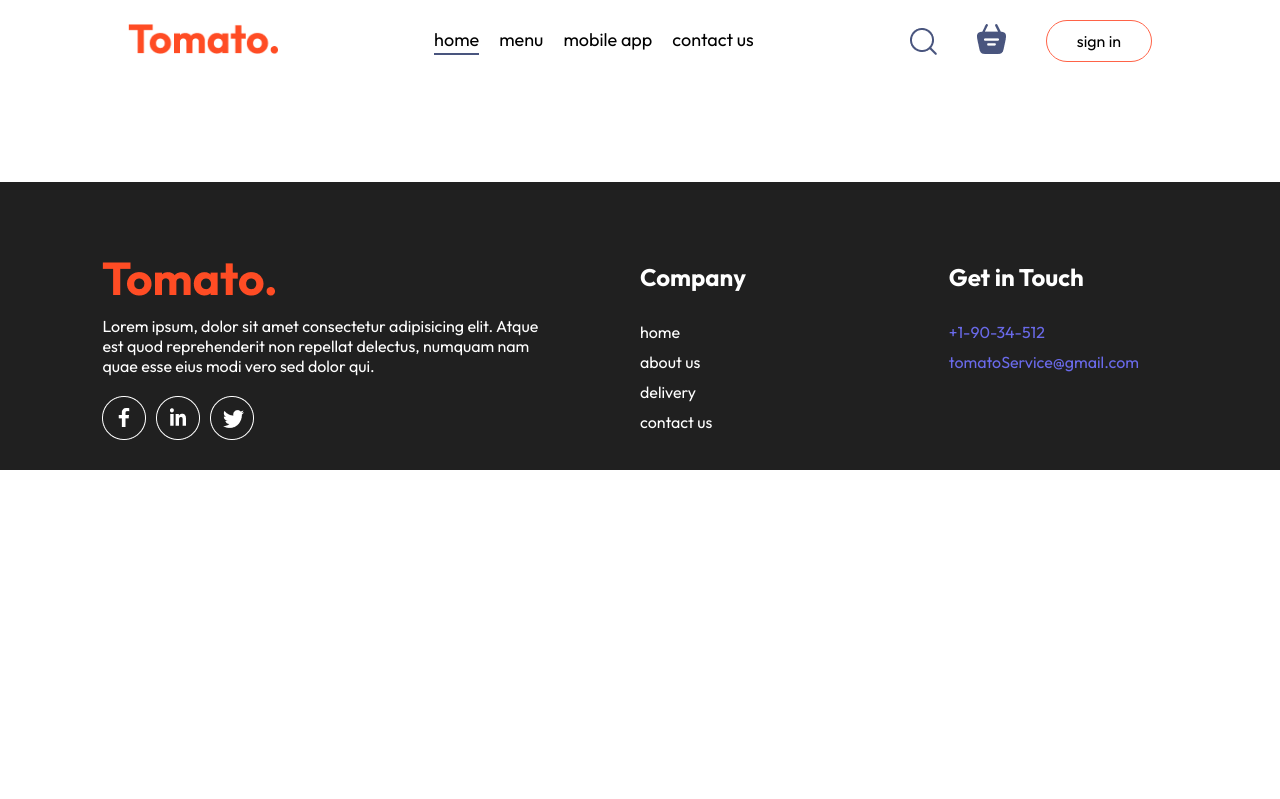
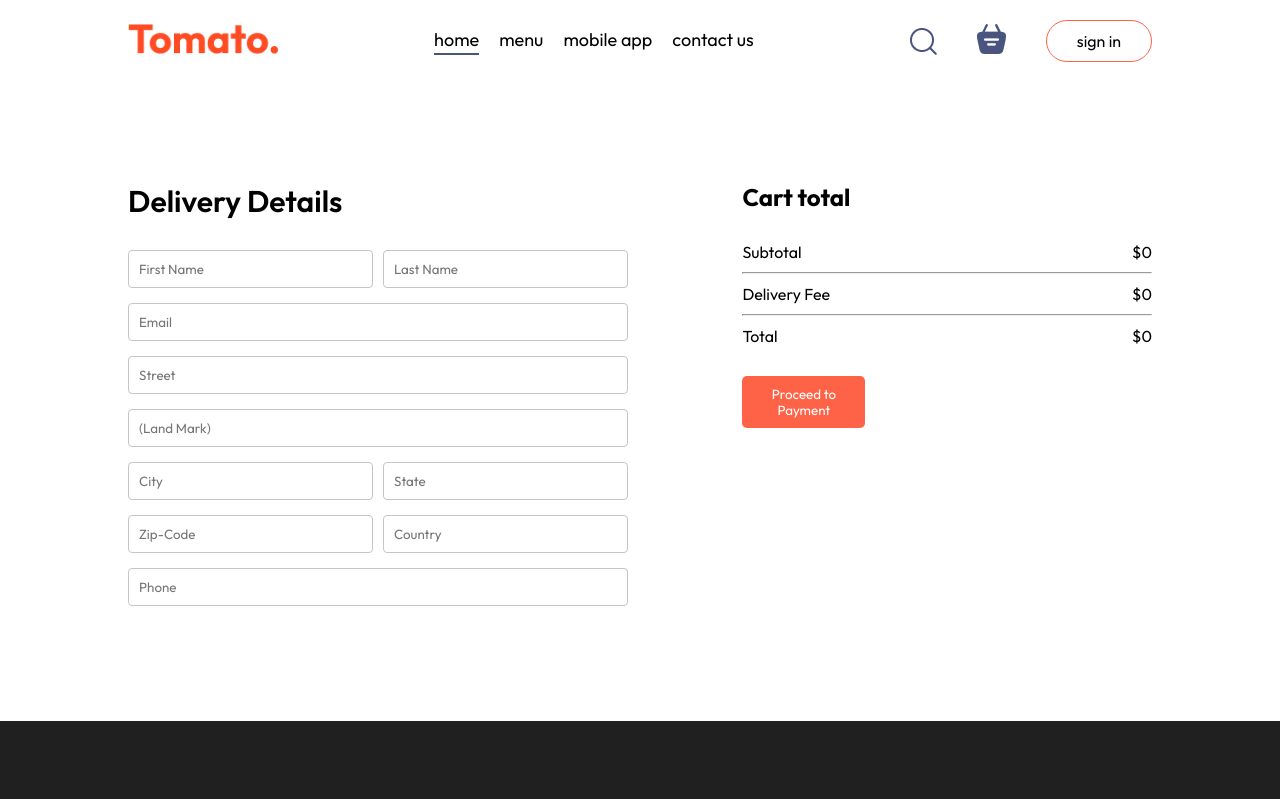
Before and after one commit to OmNilawar/Zomato, a React (Vite) app in the folder frontend/: page /order in a window 1280 px wide. Shown: the top 799 px of the page. Built offline with nearby package versions, Linux system fonts and the light colour scheme.

Commit message:
place Order page

```diff
--- /dev/null
+++ b/frontend/src/components/AppDownload/AppDownload.css
@@ -0,0 +1,62 @@
+.app-download{
+    width: auto;
+    border: 1px solid white;
+}
+.main-content{
+    margin: 150px 0px;
+    display: flex;
+    align-items: start;
+    justify-content: center;
+    gap: 30px;
+}
+.main-content img{
+    margin : auto 0px;
+    width: 250px;
+}
+.content-right{
+    display: flex;
+    flex-direction: column;
+    gap: 30px;
+}
+.content-right h2{
+    font-size: 50px;
+    font-weight: 400;
+}
+
+.content-right p{
+    color: gray;
+}
+
+.email-input{
+    display: flex;
+    gap: 10px;
+}
+
+.email-input input{
+    border: 1px solid gray;
+    padding: 10px;
+    border-radius: 5px;
+    width: 60%;
+}
+
+.email-input button{
+    cursor: pointer;
+    padding:10px;
+    color: white;
+    background-color: tomato;
+    border-radius: 5px;
+    width: 30%;
+    border: none;
+    font-size: 17px;
+    font-weight: 300;
+}
+
+.store-logo{
+    display: flex;
+    align-items: center;
+    gap: 10px;
+}
+.store-logo img{
+    width: 150px;
+    cursor: pointer;
+}
--- /dev/null
+++ b/frontend/src/components/AppDownload/AppDownload.jsx
@@ -0,0 +1,29 @@
+import React from 'react'
+import './AppDownload.css'
+import { assets } from '../../assets/assets'
+
+const AppDownload = () => {
+  return (
+    <div className='app-download' id='app-download'>
+        {/* <p>.</p> */}
+        <div className="main-content">
+            <img src="https://b.zmtcdn.com/data/o2_assets/f773629053b24263e69f601925790f301680693809.png" alt="" />
+            <div className="content-right">
+                <h2>Get the Tomato app</h2>
+                <p>We will send you a link, open it on your phone to download the app</p>
+                <div className="email-input">
+                    <input type="email" placeholder='Enter email'/>
+                    <button>Share App Link</button>
+                </div>
+                <p>Download app from</p>
+                <div className="store-logo">
+                    <img src={assets.play_store} alt="" />
+                    <img src={assets.app_store} alt="" />
+                </div>
+            </div>
+        </div>
+    </div>
+  )
+}
+
+export default AppDownload
--- a/frontend/src/components/navbar/Navbar.jsx
+++ b/frontend/src/components/navbar/Navbar.jsx
@@ -12,7 +12,7 @@ const Navbar = ({setShowLogin}) => {
         <ul className="navbar-menu">
             <Link to='/' onClick={() => setMenu("home")} className={menu === "home" ? "active" : ""}>home</Link>
             <a href='#exploremenu' onClick={() => setMenu("menu")} className={menu === "menu" ? "active" : ""}>menu</a>
-            <a onClick={() => setMenu("mobile app")} className={menu === "mobile app" ? "active" : ""}>mobile app</a>
+            <a href='#app-download' onClick={() => setMenu("mobile app")} className={menu === "mobile app" ? "active" : ""}>mobile app</a>
             <a href='#footer' onClick={() => setMenu("contact us")} className={menu === "contact us" ? "active" : ""}>contact us</a>
         </ul>
         <div className='navbar-right'>
--- a/frontend/src/pages/cart/Cart.css
+++ b/frontend/src/pages/cart/Cart.css
@@ -55,7 +55,7 @@
     border: none;
     background-color: tomato;
     color: white;
-    padding: 10px 0px;
+    padding: 10px 3px;
     border-radius: 5px;
     width: 30%;
     cursor: pointer;
--- a/frontend/src/pages/cart/Cart.jsx
+++ b/frontend/src/pages/cart/Cart.jsx
@@ -2,10 +2,13 @@ import React, { useContext,useState } from 'react'
 import { StoreContext } from '../../context/StoreContext'
 import './Cart.css'
 import { assets } from '../../assets/assets';
+import { useNavigate } from 'react-router-dom'
 
 const Cart = () => {
 
   const {cartItems,deleteFromCart,food_list,addToCart,getTotalCartAmount,getDeliveryFee} = useContext(StoreContext);
+
+  const navigate = useNavigate();
 
   let delivery = getDeliveryFee();
   return (
@@ -59,7 +62,7 @@ const Cart = () => {
               <p>${delivery === "free delivery" ? getTotalCartAmount() : getTotalCartAmount() + delivery}</p>
             </div>
           </div>
-          <button>Proceed to Checkout</button>
+          <button onClick={() => navigate('/order')}>Proceed to Checkout</button>
         </div>
 
         <div className="cart-promocode">
--- a/frontend/src/pages/home/Home.jsx
+++ b/frontend/src/pages/home/Home.jsx
@@ -3,6 +3,7 @@ import { useState } from 'react'
 import Header from '../../components/Header/Header'
 import ExploreMenu from '../../components/ExploreMenu/ExploreMenu'
 import FoodDisplay from '../../components/FoodDisplay/FoodDisplay'
+import AppDownload from '../../components/AppDownload/AppDownload'
 
 const Home = () => {
   const [category,setCategory] = useState("All")
@@ -12,6 +13,7 @@ const Home = () => {
         <Header />
         <ExploreMenu category={category} setCategory={setCategory}/>
         <FoodDisplay category={category} />
+        <AppDownload />
     </div>
   )
 }
--- /dev/null
+++ b/frontend/src/pages/placeOrder/PlaceOrder.css
@@ -0,0 +1,35 @@
+.place-order{
+    display: flex;
+    align-items: start;
+    justify-content: space-between;
+    gap: 50px;
+    margin-top: 100px;
+}
+
+.place-order-left{
+    width: 100%;
+    max-width: max(30%,500px);
+}
+
+.place-order-left .title{
+    font-size: 30px;
+    font-weight: 600;
+    margin-bottom: 30px;
+}
+
+.place-order-left input{
+    width: 100%;
+    padding: 10px;
+    margin-bottom: 15px;
+    border-radius: 4px;
+    border: 1px solid #c5c5c5;
+}
+
+.place-order-left .multi-feilds{
+    display: flex;
+    gap: 10px;
+}
+
+.place-order-right{
+    min-width: 40%;
+}
--- a/frontend/src/pages/placeOrder/PlaceOrder.jsx
+++ b/frontend/src/pages/placeOrder/PlaceOrder.jsx
@@ -1,9 +1,62 @@
-import React from 'react'
+import React, { useContext } from 'react'
+import './PlaceOrder.css'
+import { StoreContext } from '../../context/StoreContext'
 
 const PlaceOrder = () => {
+
+  const {getTotalCartAmount,getDeliveryFee} = useContext(StoreContext);
+
+  const delivery = getDeliveryFee();
+
   return (
     <div>
+      <form className='place-order'>
+        <div className="place-order-left">
+          <p className="title">Delivery Details</p>
+          <div className="multi-feilds">
+            <input type="text" placeholder='First Name' />
+            <input type="text" placeholder='Last Name' />
+          </div>
 
+          <input type="email" placeholder='Email' />
+          <input type="text" placeholder='Street' />
+          <input type='text' placeholder='(Land Mark)' />
+          <div className="multi-feilds">
+            <input type="text" placeholder='City' />
+            <input type="text" placeholder='State' />
+          </div>
+
+          <div className="multi-feilds">
+            <input type="text" placeholder='Zip-Code' />
+            <input type="text" placeholder='Country' />
+          </div>
+
+          <input type="text" placeholder='Phone' />
+        </div>
+
+        <div className="place-order-right">
+          <div className="cart-total">
+            <h2>Cart total</h2>
+            <div>
+              <div className="cart-total-details">
+                <p>Subtotal</p>
+                <p>${getTotalCartAmount()}</p>
+              </div>
+              <hr />
+              <div className="cart-total-details">
+                <p>Delivery Fee</p>
+                <p>{delivery === "free delivery" ? "free delivery" : `$${delivery}`}</p>
+              </div>
+              <hr />
+              <div className="cart-total-details">
+                <p>Total</p>
+                <p>${delivery === "free delivery" ? getTotalCartAmount() : getTotalCartAmount() + delivery}</p>
+              </div>
+            </div>
+            <button>Proceed to Payment</button>
+          </div>
+        </div>
+      </form>
     </div>
   )
 }
```
Also changed, not shown: 1 other file (tests, documents, lock files or other folders).
